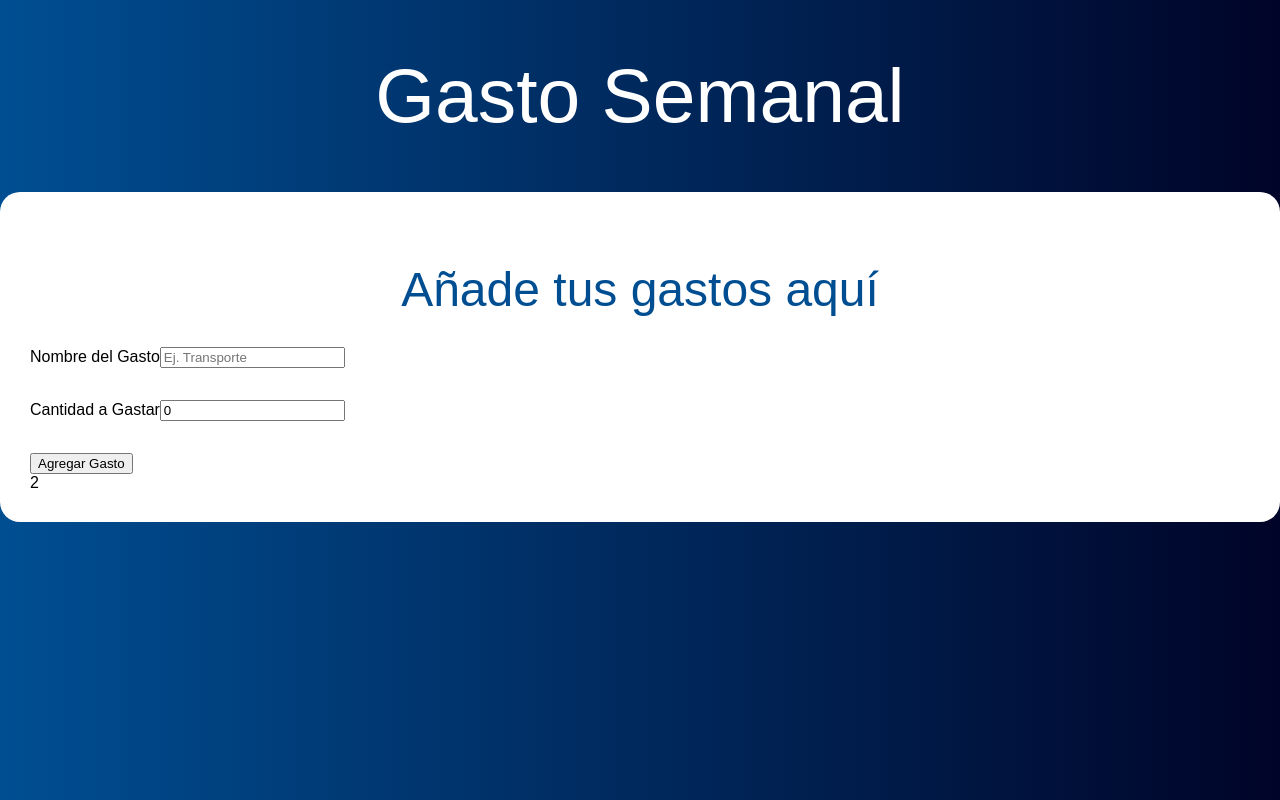
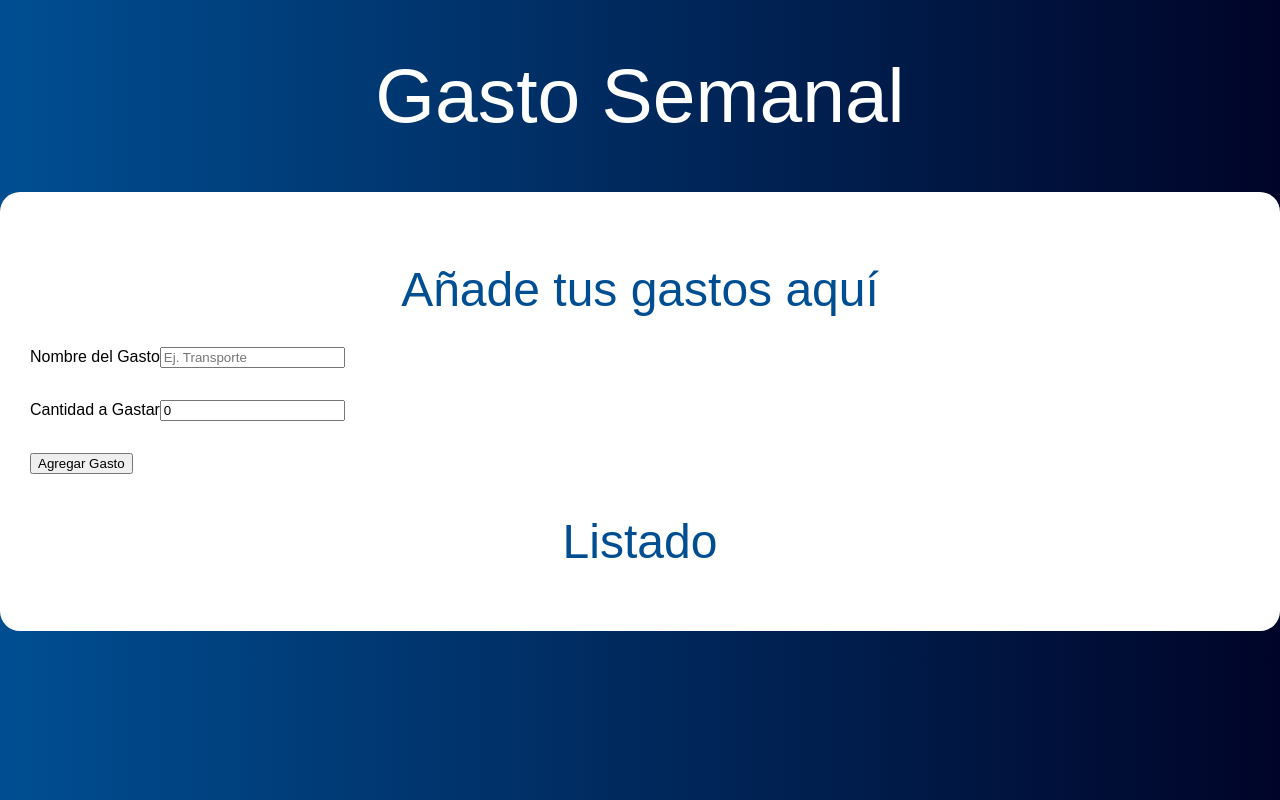
Before and after one commit to pipe473/Presupuesto-de-Gastos-con-ReactJS, a React (Create React App) app: page / in a window 1280 px wide. Both pictures are taken after typing "5" into the empty fields and a click on the input "Añadir Presupuesto". Built offline with nearby package versions, Linux system fonts and the light colour scheme; the HTML template or start-up script is replaced by a standard one.

Commit message:
Creando un nuevo componente para listar el presupuesto de los gastos

```diff
--- a/src/App.js
+++ b/src/App.js
@@ -1,6 +1,7 @@
 import React, { useState } from 'react';
 import Pregunta from './components/Pregunta';
 import Formulario from './components/Formulario';
+import Listado from './components/Listado';
 
 function App () {
   // Definir el state
@@ -37,7 +38,9 @@
                   agregarNuevoGasto={agregarNuevoGasto}
                 />
               </div>
-              <div className='one-half column'>2</div>
+              <div className='one-half column'>
+                <Listado />
+                </div>
             </div>
           )}
         </div>
--- a/src/components/Error.js
+++ b/src/components/Error.js
@@ -4,5 +4,4 @@
 <p className="alert alert-danger error">{mensaje}</p>
  );
 
-
 export default Error;
--- a/src/components/Formulario.js
+++ b/src/components/Formulario.js
@@ -17,7 +17,6 @@
             guardarError(true);
             return;
         }
-
         guardarError(false);
 
         // Construir el gasto
@@ -35,6 +34,7 @@
         guardarNombre('');
         guardarCantidad(0);
     }
+
     return (
         <form
             onSubmit={agregarGasto}
--- /dev/null
+++ b/src/components/Listado.js
@@ -0,0 +1,11 @@
+import React from 'react';
+
+const Listado = () =>  (
+    <div className="gastos-realizados">
+        <h2>Listado</h2>
+
+    </div>
+ );
+
+
+export default Listado;
```
